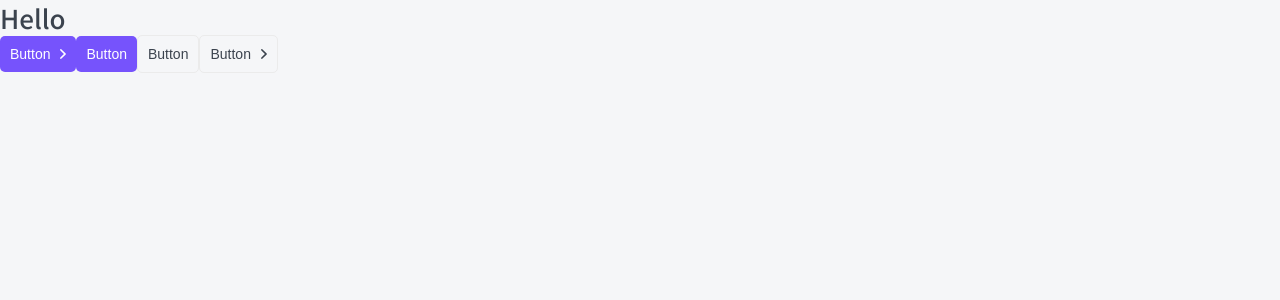
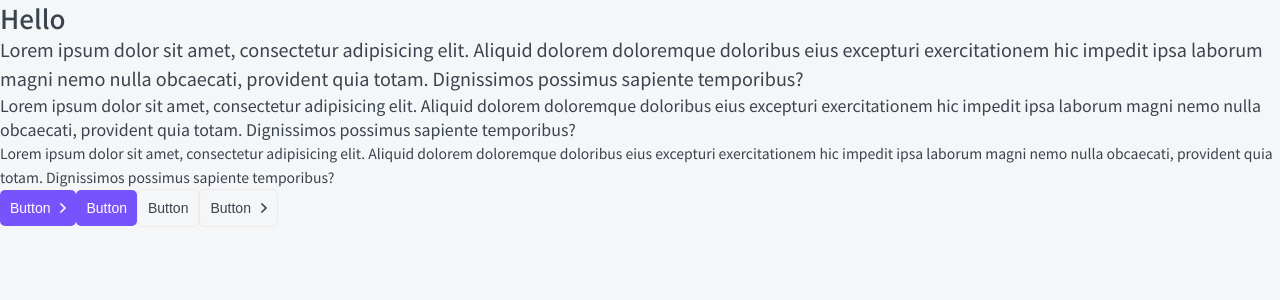
Before and after one commit to Marinarium/top-app, a Next.js app: page / in a window 1280 px wide. Shown: the top 300 px of the page. Built offline with nearby package versions, Linux system fonts and the light colour scheme.

Commit message:
add: add paragraph

```diff
--- /dev/null
+++ b/components/Paragraph/Paragraph.module.css
@@ -0,0 +1,18 @@
+.paragraph {
+	margin: 0;
+}
+
+.small {
+	font-size: 14px;
+	line-height: 24px;
+}
+
+.base {
+	font-size: 16px;
+	line-height: 24px;
+}
+
+.big {
+	font-size: 18px;
+	line-height: 29px;
+}
--- /dev/null
+++ b/components/Paragraph/Paragraph.props.ts
@@ -0,0 +1,6 @@
+import {DetailedHTMLProps, HTMLAttributes, ReactNode} from "react";
+
+export interface IParagraphProps extends DetailedHTMLProps<HTMLAttributes<HTMLParagraphElement>, HTMLParagraphElement> {
+    children: ReactNode;
+    appearance?: 'small' | 'base' | 'big';
+}
--- /dev/null
+++ b/components/Paragraph/Paragraph.tsx
@@ -0,0 +1,19 @@
+import cn from 'classnames';
+
+import {IParagraphProps} from "./Paragraph.props";
+
+import styles from './Paragraph.module.css';
+
+export const Paragraph = ({appearance = 'base', children, className, ...props}: IParagraphProps): JSX.Element => {
+    return (
+        <p className={cn(styles.paragraph, className, {
+            [styles.base]: appearance === 'base',
+            [styles.small]: appearance === 'small',
+            [styles.big]: appearance === 'big',
+        })}
+            {...props}
+        >
+            {children}
+        </p>
+    );
+};
--- a/components/index.ts
+++ b/components/index.ts
@@ -1,2 +1,3 @@
 export * from './Htag/Htag';
 export * from './Button/Button';
+export * from './Paragraph/Paragraph';
--- a/pages/index.tsx
+++ b/pages/index.tsx
@@ -1,10 +1,19 @@
 import React from "react";
-import {Button, Htag} from "../components/";
+import {Button, Htag, Paragraph} from "../components/";
 
 export default function Home(): JSX.Element {
     return (
         <div>
             <Htag tag='h1'>Hello</Htag>
+            <Paragraph appearance='big'>Lorem ipsum dolor sit amet, consectetur adipisicing elit. Aliquid dolorem doloremque doloribus
+                eius excepturi exercitationem hic impedit ipsa laborum magni nemo nulla obcaecati, provident quia totam.
+                Dignissimos possimus sapiente temporibus?</Paragraph>
+            <Paragraph>Lorem ipsum dolor sit amet, consectetur adipisicing elit. Aliquid dolorem doloremque doloribus
+                eius excepturi exercitationem hic impedit ipsa laborum magni nemo nulla obcaecati, provident quia totam.
+                Dignissimos possimus sapiente temporibus?</Paragraph>
+            <Paragraph appearance='small'>Lorem ipsum dolor sit amet, consectetur adipisicing elit. Aliquid dolorem doloremque doloribus
+                eius excepturi exercitationem hic impedit ipsa laborum magni nemo nulla obcaecati, provident quia totam.
+                Dignissimos possimus sapiente temporibus?</Paragraph>
             <Button appearance='primary' arrow='right'>Button</Button>
             <Button appearance='primary'>Button</Button>
             <Button appearance='ghost'>Button</Button>
```
